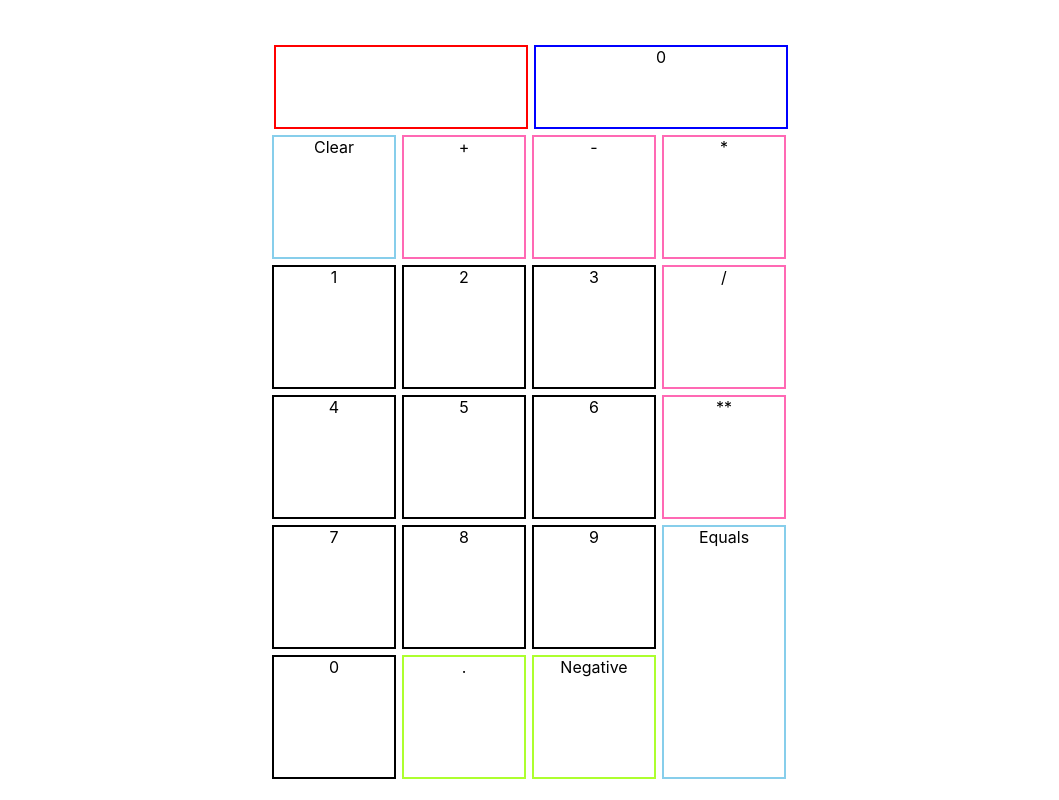
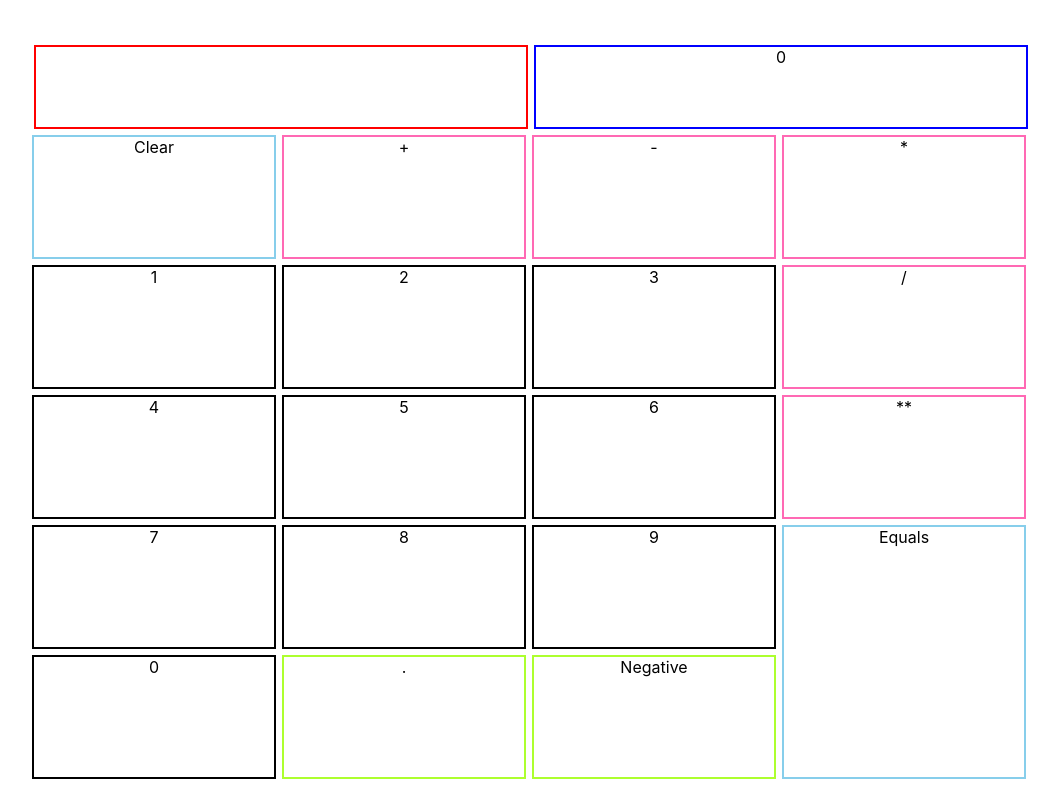
Before and after one commit to amara-j/calculator, a React (Create React App) app: page / in a window 1280 px wide. Shown: the whole page, without its empty margins (111-1170 px from the left). Built offline with nearby package versions, Linux system fonts and the light colour scheme.

Commit message:
making everything twice as wide as it is tall since we are on a computer screen here

```diff
--- a/src/App.css
+++ b/src/App.css
@@ -9,7 +9,7 @@
 .calculatorButtons {
   text-align: center;
   display: grid;
-  grid-template-columns: repeat(4, 130px);
+  grid-template-columns: repeat(4, 250px);
   grid-template-rows: repeat(4, 130px);
   justify-items: center;
 }
@@ -17,13 +17,13 @@
 .calculatorDisplay {
   text-align: center;
   display: grid;
-  grid-template-columns: repeat(4, 130px);
+  grid-template-columns: repeat(4, 250px);
   grid-template-rows: 90px;
 }
 
 .clearContainer {
   border: 2px solid skyblue;
-  width: 120px;
+  width: 240px;
   height: 120px;
   margin: 5px 5px 5px 5px;
   grid-column: 1;
@@ -82,13 +82,13 @@
 
 .numberContainer {
   border: 2px solid black;
-  width: 120px;
+  width: 240px;
   height: 120px;
   margin: 5px 5px 5px 5px;
 }
 .equalsContainer {
   border: 2px solid skyblue;
-  width: 120px;
+  width: 240px;
   height: 250px;
   margin: 5px 5px 5px 5px;
   grid-column: 4;
@@ -97,28 +97,28 @@
 
 .decimalContainer {
   border: 2px solid greenyellow;
-  width: 120px;
+  width: 240px;
   height: 120px;
   margin: 5px 5px 5px 5px;
 }
 
 .operatorContainer {
   border: 2px solid hotpink;
-  width: 120px;
+  width: 240px;
   height: 120px;
   margin: 5px 5px 5px 5px;
 }
 
 .negativeContainer {
   border: 2px solid greenyellow;
-  width: 120px;
+  width: 240px;
   height: 120px;
   margin: 5px 5px 5px 5px;
 }
 
 .expressionContainer {
   border: 2px solid red;
-  width: 250px;
+  width: 490px;
   height: 80px;
   grid-column: 1 /2;
   margin: 5px 5px 5px 5px;
@@ -127,7 +127,7 @@
 
 .resultContainer {
   border: 2px solid blue;
-  width: 250px;
+  width: 490px;
   margin: 5px 5px 5px 5px;
   height: 80px;
   grid-column: 3/4;
```
